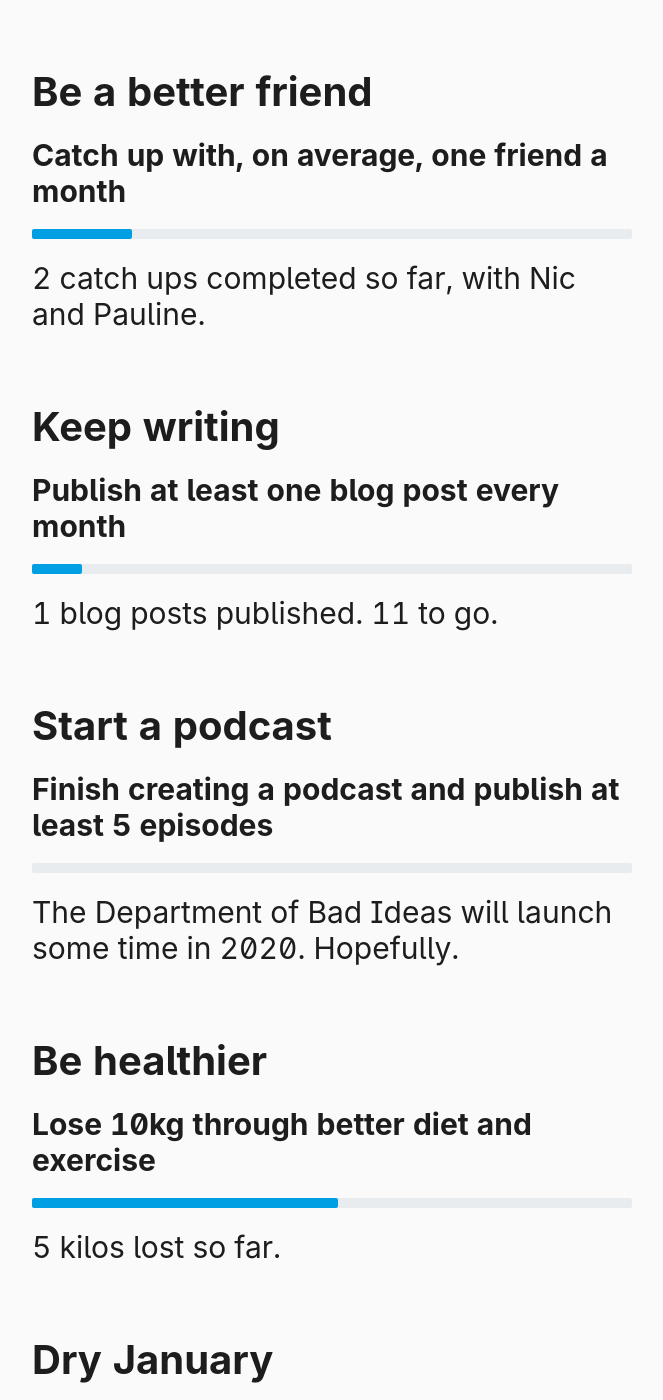
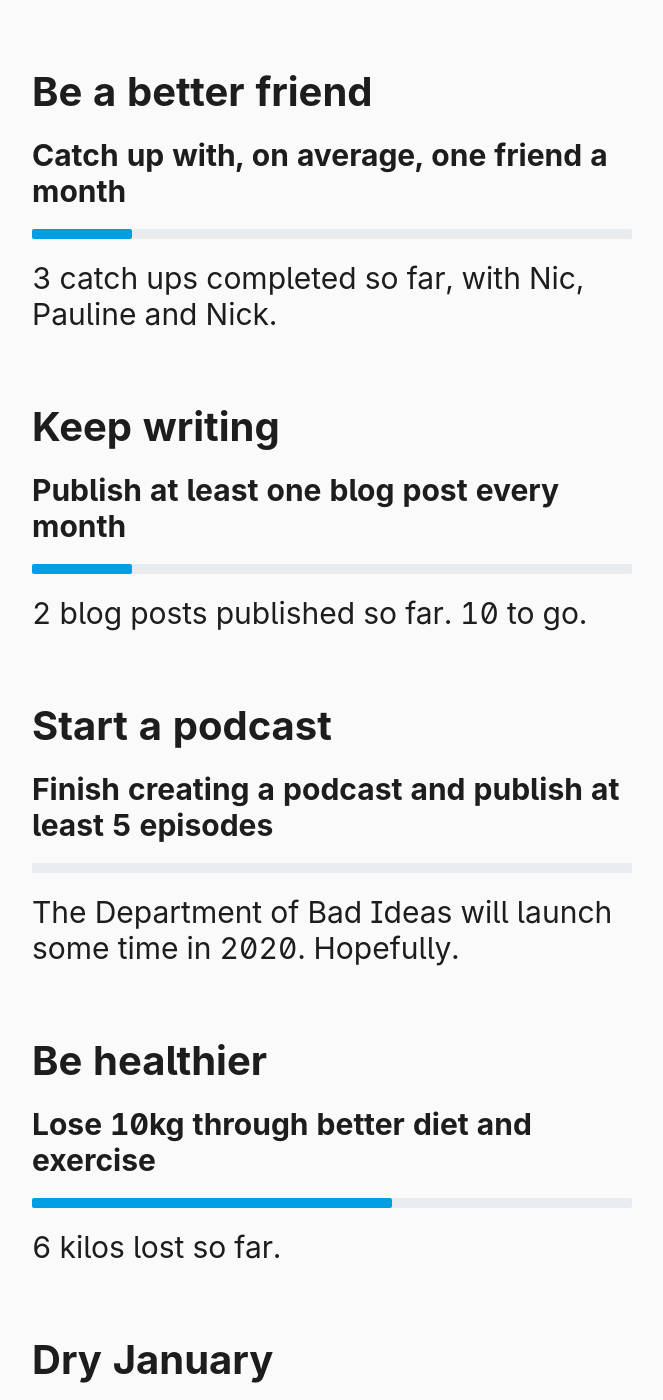
Before and after one commit to johnpeart/Goals-for-2018, a Jekyll site: the page built from index.html, in a window 1280 px wide and 1400 px high, scrolled down 685 px. Shown: the whole window, without its empty margins (173-836 px from the left). Built offline with Jekyll 4.4.1, drawn with Linux system fonts in a browser that asks for light colours; some web fonts are replaced; some of the changed text lies outside the part shown.

Commit message:
Update goals

```diff
--- a/_data/goals-2020.yaml
+++ b/_data/goals-2020.yaml
@@ -8,13 +8,13 @@
   description: "Catch up with, on average, one friend a month"
   max: "12.0"
   progress: "2.0"
-  comment: "2 catch ups completed so far, with Nic and Pauline."
+  comment: "3 catch ups completed so far, with Nic, Pauline and Nick."
 
 - goal: "Keep writing"
   description: "Publish at least one blog post every month"
   max: "12.0"
-  progress: "1.0"
-  comment: "1 blog posts published. 11 to go."
+  progress: "2.0"
+  comment: "2 blog posts published so far. 10 to go."
 
 - goal: "Start a podcast"
   description: "Finish creating a podcast and publish at least 5 episodes"
@@ -25,8 +25,8 @@
 - goal: "Be healthier"
   description: "Lose 10kg through better diet and exercise"
   max: "10.0"
-  progress: "5.1"
-  comment: "5 kilos lost so far."
+  progress: "6.0"
+  comment: "6 kilos lost so far."
 
 - goal: "Dry January"
   description: "No alcohol for 31 days, starting 1 January 2020"
```
